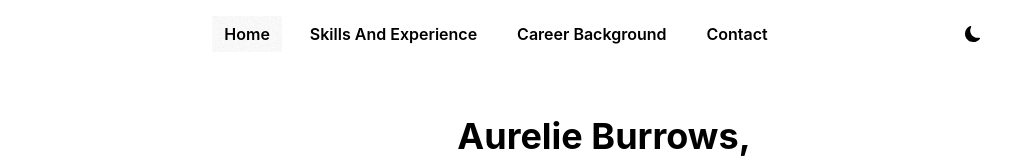
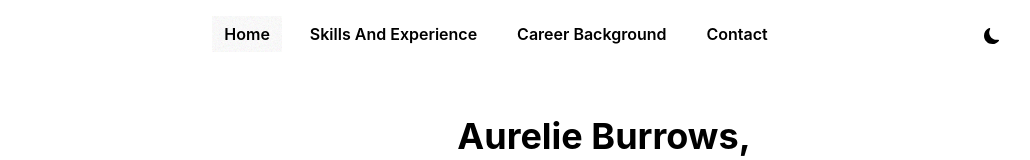
Before and after one commit to Annadesbois/aurelie-cv, a React (Vite) app: page / in a window 1280 px wide. Shown: the top 160 px of the page, without its empty margins (144-1174 px from the left). Built offline with nearby package versions, Linux system fonts and the light colour scheme.

Commit message:
remove style in toggle theme button

```diff
--- a/src/components/Navbar.tsx
+++ b/src/components/Navbar.tsx
@@ -38,7 +38,7 @@ const Navbar = () => {
           </ul>
         </div>
         <div className="navbar-end">
-          <button className="btn btn-ghost">
+          <button>
             <label className="swap swap-rotate">
               <input type="checkbox" onChange={toggleTheme} />
               <BsSunFill className="swap-on w-4 h-4 text-primary" />
```
